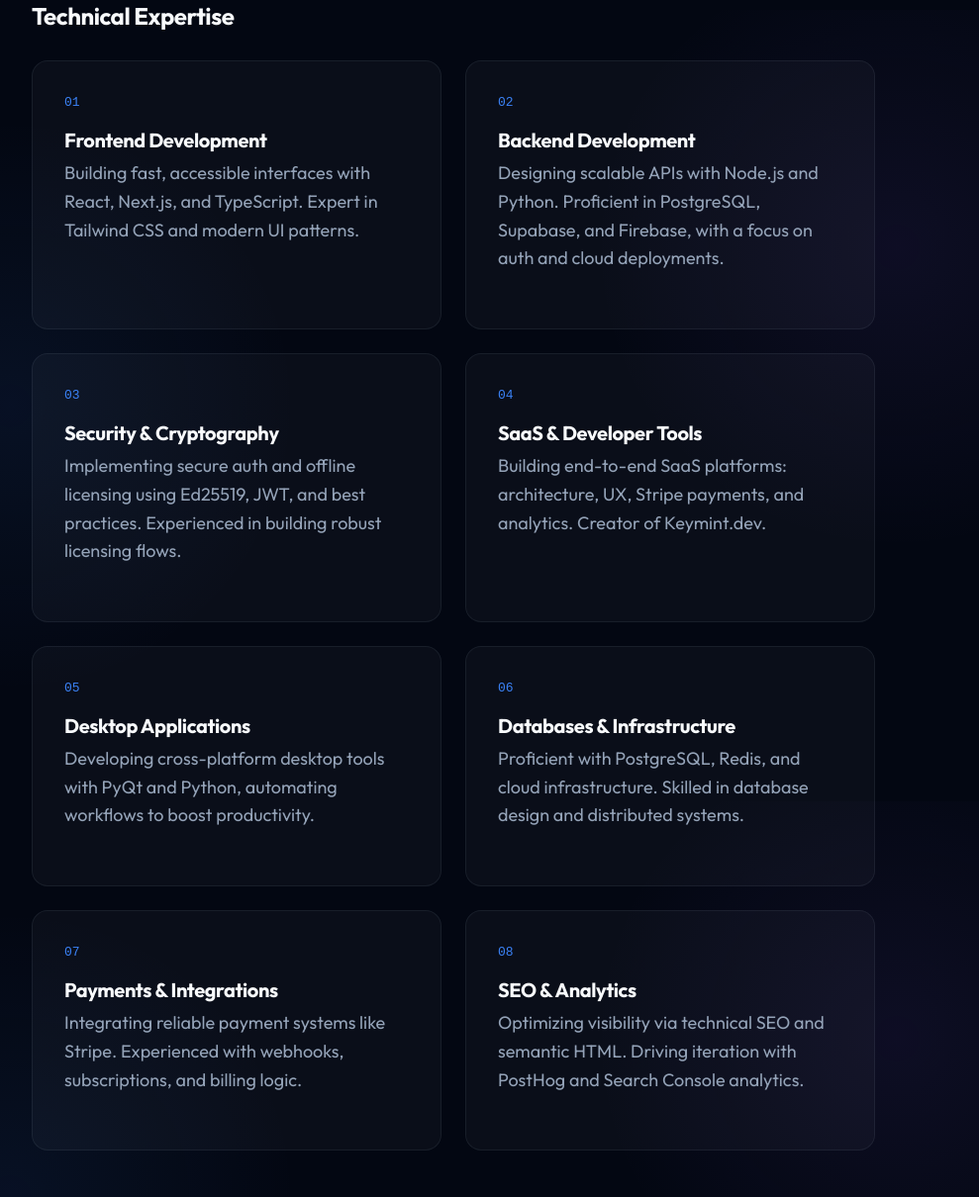
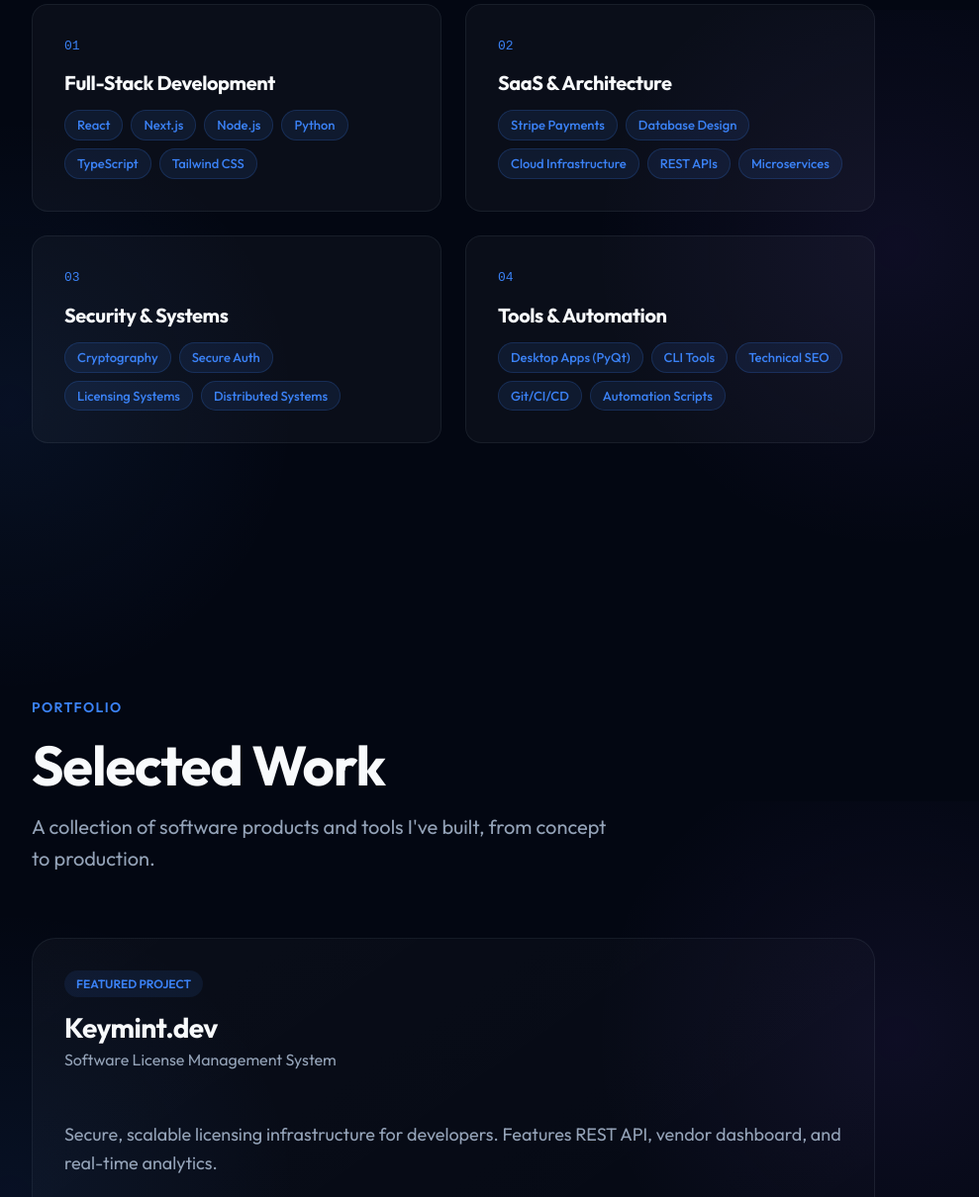
Before and after one commit to catsika/catsika.github.io, a website: page index.html in a window 1280 px wide. Shown: the part 1590-2800 px from the top of the page at 99% size, without its empty margins (182-1171 px from the left). Drawn offline with Linux system fonts and the light colour scheme.

Commit message:
feat: Refactor skill descriptions into a tag-based system, implement mobile navigation styling, and adjust project card layouts.

```diff
--- a/css/styles.css
+++ b/css/styles.css
@@ -260,8 +260,14 @@ section {
     color: var(--color-text-secondary);
 }
 
-.nav-link:hover {
+.nav-link:hover,
+.nav-link.active {
     color: var(--color-text);
+}
+
+.nav-link.active {
+    color: var(--color-primary);
+    font-weight: 600;
 }
 
 .btn-resume {
@@ -447,6 +453,29 @@ section {
     margin-bottom: 0.5rem;
 }
 
+.skill-tags {
+    display: flex;
+    flex-wrap: wrap;
+    gap: 0.5rem;
+    margin-top: 1rem;
+}
+
+.skill-tag {
+    font-size: 0.8125rem;
+    padding: 0.25rem 0.75rem;
+    background: rgba(59, 130, 246, 0.1);
+    color: var(--color-primary);
+    border: 1px solid rgba(59, 130, 246, 0.2);
+    border-radius: var(--radius-full);
+    font-weight: 500;
+    transition: var(--transition);
+}
+
+.skill-card:hover .skill-tag {
+    background: rgba(59, 130, 246, 0.2);
+    border-color: var(--color-primary);
+}
+
 /* ===========================
    Projects Section
    =========================== */
@@ -454,14 +483,17 @@ section {
 .projects-list {
     display: flex;
     flex-direction: column;
-    gap: 4rem;
+    gap: 2.5rem;
+    /* Reduced from 4rem */
 }
 
 .project-card {
     display: grid;
     grid-template-columns: 1fr;
-    gap: 2rem;
-    padding: 3rem;
+    gap: 1.5rem;
+    /* Reduced from 2rem */
+    padding: 2rem;
+    /* Reduced from 3rem */
     background: linear-gradient(145deg, rgba(255, 255, 255, 0.03) 0%, rgba(255, 255, 255, 0.01) 100%);
     border: 1px solid var(--color-border);
     border-radius: var(--radius-lg);
@@ -509,14 +541,17 @@ section {
 }
 
 .project-title {
-    font-size: 2.5rem;
-    margin-bottom: 0.5rem;
+    font-size: 1.75rem;
+    /* Reduced from 2.5rem */
+    margin-bottom: 0.25rem;
 }
 
 .project-subtitle {
-    font-size: 1.25rem;
+    font-size: 1rem;
+    /* Reduced from 1.25rem */
     color: var(--color-text-secondary);
-    margin-bottom: 2rem;
+    margin-bottom: 1.5rem;
+    /* Reduced from 2rem */
 }
 
 .project-content {
@@ -709,7 +744,28 @@ section {
 
     .nav-menu {
         display: none;
-        /* Mobile menu needed if we were doing full implementation, for now hiding */
+        /* Hidden by default on mobile */
+        position: fixed;
+        top: 0;
+        left: 0;
+        width: 100vw;
+        height: 100vh;
+        background: rgba(3, 7, 18, 0.98);
+        backdrop-filter: blur(20px);
+        flex-direction: column;
+        justify-content: center;
+        align-items: center;
+        z-index: 999;
+        transition: opacity 0.3s ease, visibility 0.3s ease;
+    }
+
+    .nav-menu.active {
+        display: flex;
+    }
+
+    .logo {
+        position: relative;
+        z-index: 1002;
     }
 
     .hamburger {
--- a/data/content.json
+++ b/data/content.json
@@ -35,42 +35,50 @@
     "title": "About",
     "intro": "Full-Stack Engineer and SaaS Founder building production-ready solutions that solve real problems.",
     "paragraphs": [
-      "With over five years of experience, I've designed and launched <strong>Keymint.dev</strong>—a secure licensing infrastructure for developers. My work empowers developers to manage licensing through a robust API and intuitive dashboard.",
-      "As a freelance developer, I've delivered 15+ custom web apps and automation tools globally. I specialize in robust backend systems, secure payments, and high-performance interfaces, focusing on clean code and scalability."
+      "With 5+ years of experience, I specialize in building <strong>secure, scalable SaaS platforms</strong>. I created Keymint.dev, a developer-first licensing system serving enterprise users.",
+      "I also partner with global clients to deliver high-performance web applications, focusing on clean architecture and optimal user experience."
     ],
     "quote": "Building software isn't just about writing code—it's about understanding problems deeply and crafting solutions that stand the test of time.",
     "skills": [
       {
-        "title": "Frontend Development",
-        "description": "Building fast, accessible interfaces with React, Next.js, and TypeScript. Expert in Tailwind CSS and modern UI patterns."
+        "title": "Full-Stack Development",
+        "description": [
+          "React",
+          "Next.js",
+          "Node.js",
+          "Python",
+          "TypeScript",
+          "Tailwind CSS"
+        ]
       },
       {
-        "title": "Backend Development",
-        "description": "Designing scalable APIs with Node.js and Python. Proficient in PostgreSQL, Supabase, and Firebase, with a focus on auth and cloud deployments."
+        "title": "SaaS & Architecture",
+        "description": [
+          "Stripe Payments",
+          "Database Design",
+          "Cloud Infrastructure",
+          "REST APIs",
+          "Microservices"
+        ]
       },
       {
-        "title": "Security & Cryptography",
-        "description": "Implementing secure auth and offline licensing using Ed25519, JWT, and best practices. Experienced in building robust licensing flows."
+        "title": "Security & Systems",
+        "description": [
+          "Cryptography",
+          "Secure Auth",
+          "Licensing Systems",
+          "Distributed Systems"
+        ]
       },
       {
-        "title": "SaaS & Developer Tools",
-        "description": "Building end-to-end SaaS platforms: architecture, UX, Stripe payments, and analytics. Creator of Keymint.dev."
-      },
-      {
-        "title": "Desktop Applications",
-        "description": "Developing cross-platform desktop tools with PyQt and Python, automating workflows to boost productivity."
-      },
-      {
-        "title": "Databases & Infrastructure",
-        "description": "Proficient with PostgreSQL, Redis, and cloud infrastructure. Skilled in database design and distributed systems."
-      },
-      {
-        "title": "Payments & Integrations",
-        "description": "Integrating reliable payment systems like Stripe. Experienced with webhooks, subscriptions, and billing logic."
-      },
-      {
-        "title": "SEO & Analytics",
-        "description": "Optimizing visibility via technical SEO and semantic HTML. Driving iteration with PostHog and Search Console analytics."
+        "title": "Tools & Automation",
+        "description": [
+          "Desktop Apps (PyQt)",
+          "CLI Tools",
+          "Technical SEO",
+          "Git/CI/CD",
+          "Automation Scripts"
+        ]
       }
     ]
   },
--- a/js/content-loader.js
+++ b/js/content-loader.js
@@ -131,7 +131,9 @@ function populateAbout() {
             <div class="skill-card">
                 <div class="skill-number">${String(index + 1).padStart(2, '0')}</div>
                 <h4>${skill.title}</h4>
-                <p>${skill.description}</p>
+                <div class="skill-tags">
+                    ${skill.description.map(tag => `<span class="skill-tag">${tag}</span>`).join('')}
+                </div>
             </div>
         `).join('');
     }
```
